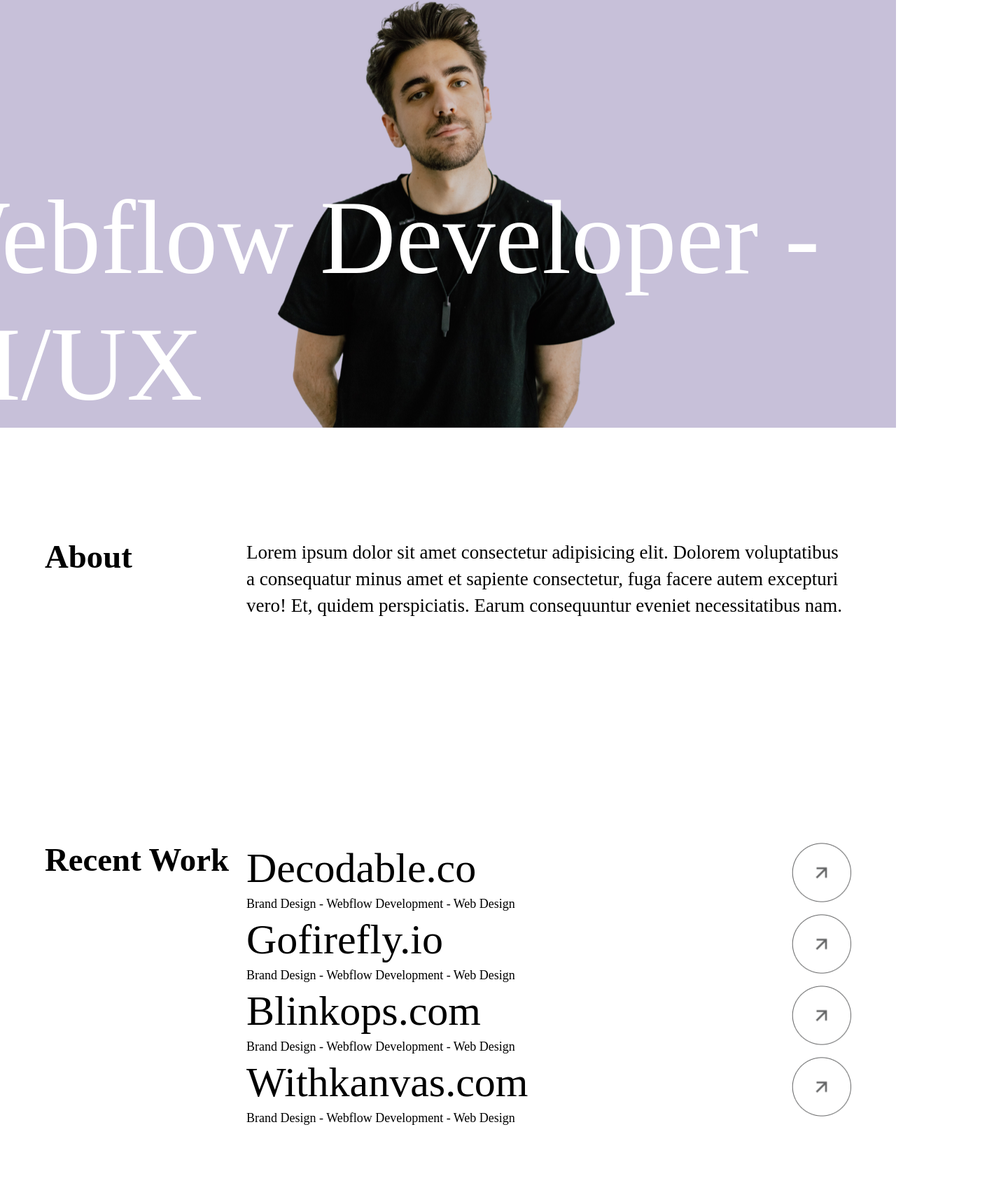
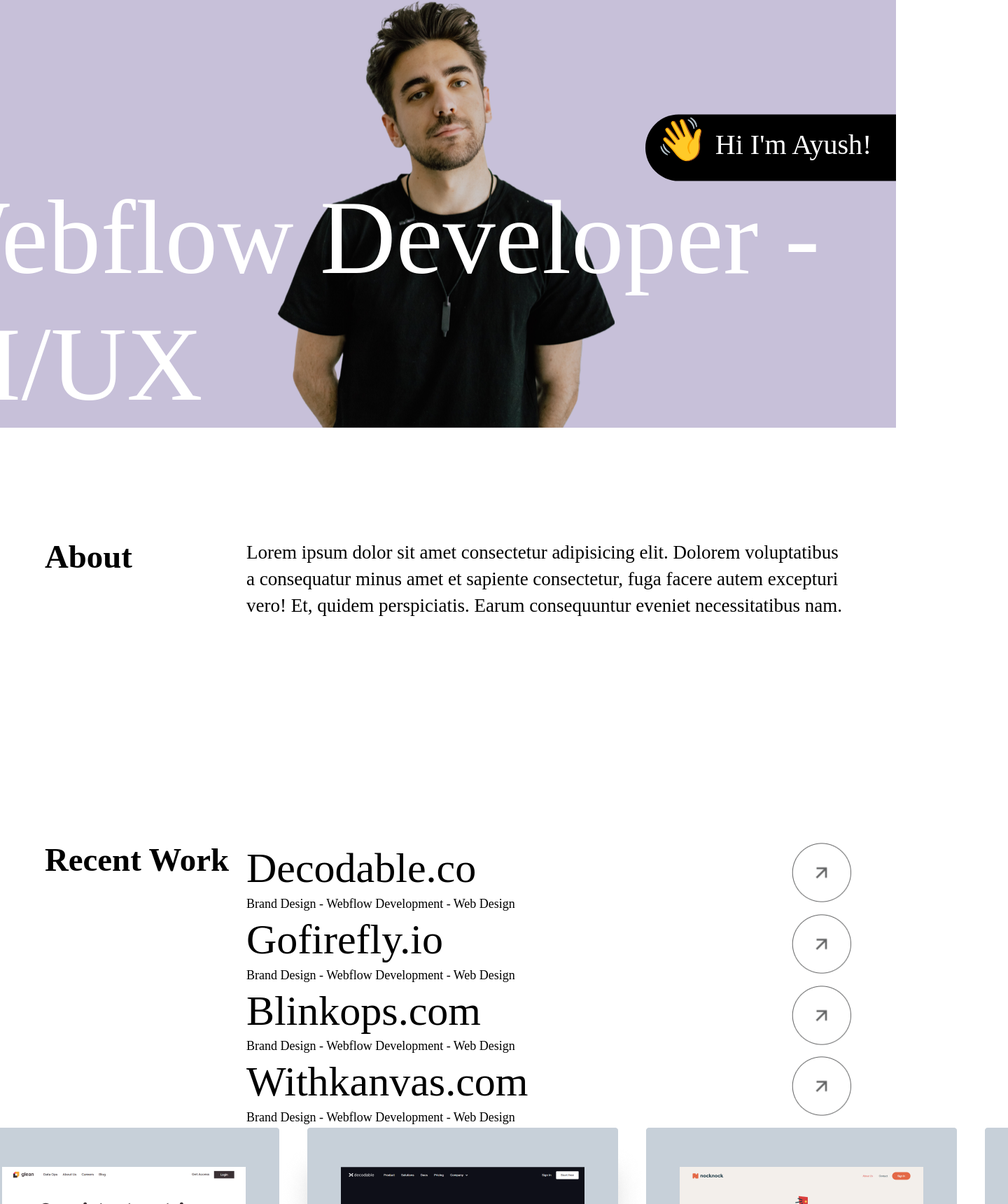
Before and after one commit to chocological13/dti-day4-exercise, a React (Vite) app: page / in a window 1280 px wide. Shown: the part 189-1909 px from the top of the page at 70% size, 1440 px wide, since content can reach past the window. Before the commit the page ends 1801 px from the top, so only its background shows below. Built offline with nearby package versions, Linux system fonts and the light colour scheme.

Commit message:
feat: added work (not done), edited about and hero. gonna work on cta button

```diff
--- a/src/routes/Home/Home.tsx
+++ b/src/routes/Home/Home.tsx
@@ -1,6 +1,7 @@
 import NavBar from "../../components/NavBar";
 import Hero from "./components/Hero";
 import About from "./components/About";
+import Work from "./components/Work";
 
 const Home: React.FC = () => {
   return (
@@ -8,6 +9,7 @@
       <NavBar />
       <Hero />
       <About />
+      <Work />
     </div>
   );
 };
--- a/src/routes/Home/components/About.tsx
+++ b/src/routes/Home/components/About.tsx
@@ -51,7 +51,9 @@
   return (
     <div className="recent-container">
       <div className="url-role">
-        <p className="url-text">{url}</p>
+        <p className="url-text">
+          <a href={`https://${url}`}>{url}</a>
+        </p>
         <p className="role-text">{role}</p>
       </div>
       <div className="work-icon">
--- a/src/routes/Home/components/Hero.tsx
+++ b/src/routes/Home/components/Hero.tsx
@@ -6,6 +6,11 @@
     <div className="hero-section">
       <img src={Portrait} alt="portrait" />
       <p className="hero-title">Webflow Developer - UI/UX</p>
+      <div className="cta-button">
+        <p>
+          👋<span> Hi I'm Ayush!</span>
+        </p>
+      </div>
     </div>
   );
 };
--- a/src/routes/Home/components/Work.tsx
+++ b/src/routes/Home/components/Work.tsx
@@ -0,0 +1,14 @@
+import "../style.css";
+import workRowTop from "../../../assets/work-row-top.png";
+import workRowBot from "../../../assets/work-row-bot.png";
+
+const Work: React.FC = () => {
+  return (
+    <div className="work-container">
+      <img src={workRowTop} alt="work row top" />
+      <img src={workRowBot} alt="work row bot" />
+    </div>
+  );
+};
+
+export default Work;
--- a/src/routes/Home/style.css
+++ b/src/routes/Home/style.css
@@ -22,6 +22,7 @@
 .hero-section img {
   width: 501px;
   height: 654px;
+  position: relative;
 }
 
 .hero-title {
@@ -31,6 +32,33 @@
   line-height: 180.45px;
   text-align: left;
   position: absolute;
+  color: white;
+}
+
+.cta-button {
+  width: 358px;
+  height: 95px;
+  background-color: black;
+  border-radius: 99px 0 0 99px;
+  position: absolute;
+  right: 0;
+  top: 50%;
+  transform: translateY(-50%);
+  overflow: hidden;
+  display: flex;
+}
+
+.cta-button p {
+  font-size: 60px;
+  margin-left: 15px;
+}
+
+.cta-button p > span {
+  /* font-family: Neue Montreal; */
+  font-size: 40px;
+  font-weight: 500;
+  line-height: 48px;
+  text-align: left;
   color: white;
 }
 
@@ -72,7 +100,7 @@
   justify-content: space-between;
 }
 
-.url-text {
+.url-text a {
   /* font-family: Inter; */
   font-size: 60px;
   font-weight: 400;
@@ -91,7 +119,6 @@
   font-weight: 400;
   line-height: 28.8px;
   text-align: left;
-
 }
 
 .work-icon img {
@@ -99,5 +126,5 @@
 }
 
 .work-icon:hover img {
-    content: url('../../assets/arrow-dark.png');
+  content: url("../../assets/arrow-dark.png");
 }
```
Also changed, not shown: src/assets/work-row-bot.png (added), src/assets/work-row-top.png (added). Lines whose indentation alone changed are shown as unchanged.
